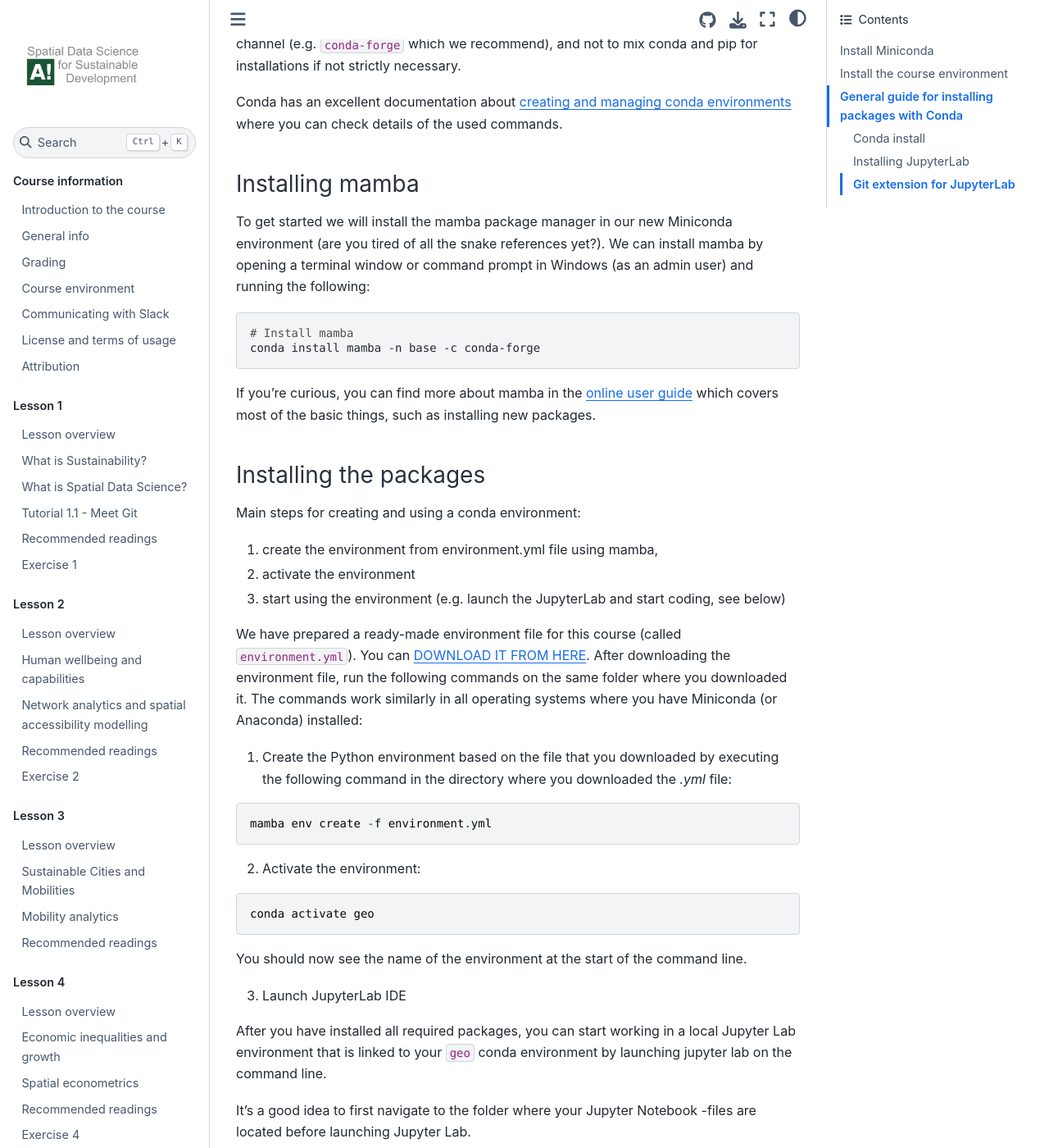
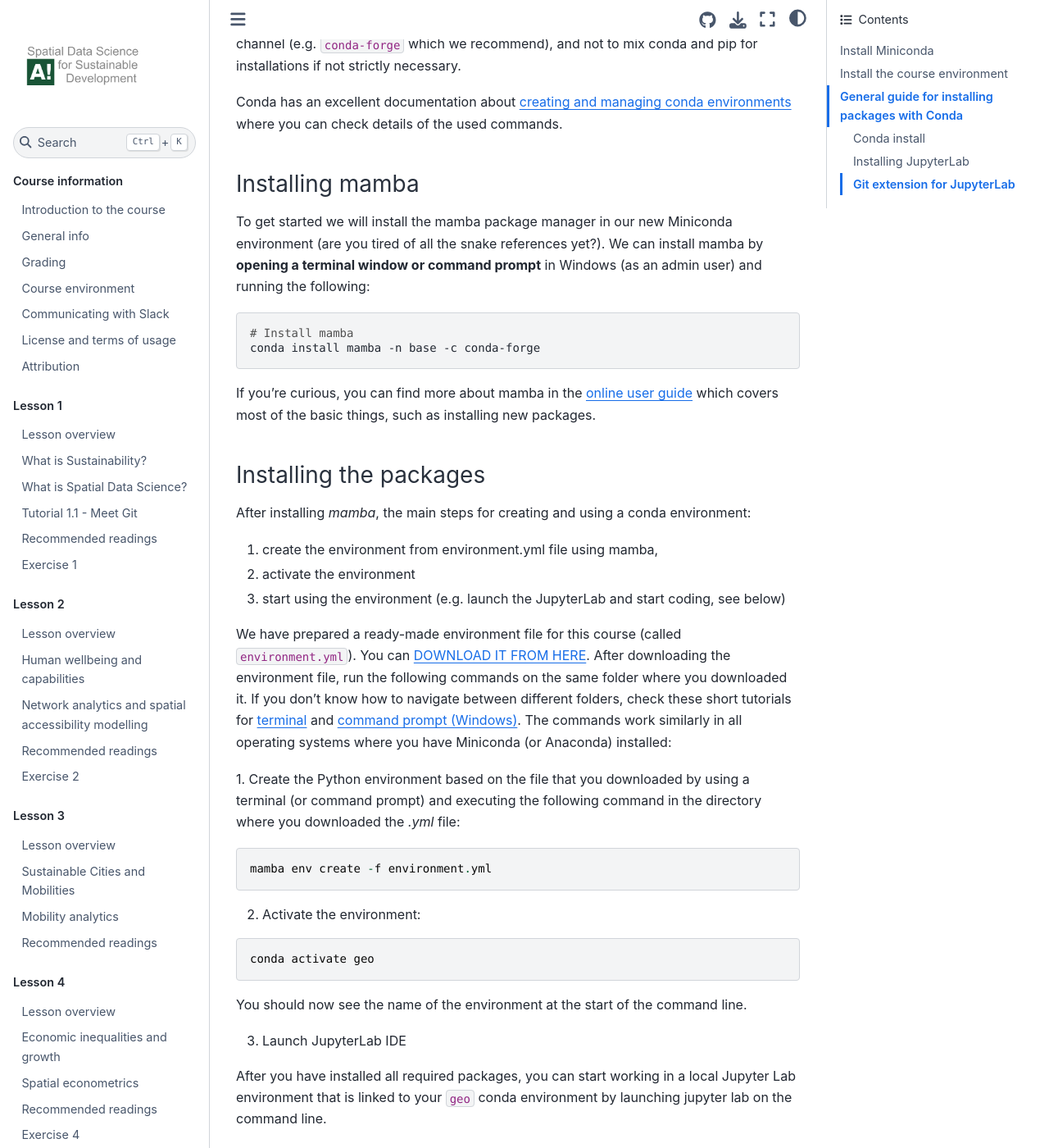
Before and after one commit to AaltoGIS/Sustainability-GIS, a Sphinx documentation site: the page built from source/course-info/installing-miniconda.rst, in a window 1280 px wide and 1400 px high, scrolled down 2492 px. Shown: the whole window at 82% size. Built offline with Sphinx 7.4.7 and the Sphinx Book theme 1.1.4, drawn with Linux system fonts in a browser that asks for light colours; pages that are not in the unit, such as notebooks, are missing from menus.

Commit message:
Update instructions

```diff
--- a/source/course-info/installing-miniconda.rst
+++ b/source/course-info/installing-miniconda.rst
@@ -96,7 +96,7 @@ Installing mamba
 ~~~~~~~~~~~~~~~~
 
 To get started we will install the mamba package manager in our new Miniconda environment (are you tired of all the snake references yet?).
-We can install mamba by opening a terminal window or command prompt in Windows (as an admin user) and running the following:
+We can install mamba by **opening a terminal window or command prompt** in Windows (as an admin user) and running the following:
 
 .. code-block:: bash
 
@@ -108,7 +108,7 @@ If you're curious, you can find more about mamba in the `online user guide <http
 Installing the packages
 ~~~~~~~~~~~~~~~~~~~~~~~
 
-Main steps for creating and using a conda environment:
+After installing `mamba`, the main steps for creating and using a conda environment:
 
 1. create the environment from environment.yml file using mamba,
 2. activate the environment
@@ -116,9 +116,11 @@ Main steps for creating and using a conda environment:
 
 We have prepared a ready-made environment file for this course (called ``environment.yml``). You can  `DOWNLOAD IT FROM HERE <https://github.com/AaltoGIS/Sustainability-GIS/blob/master/environment.yml>`__.
 After downloading the environment file, run the following commands on the same folder where you downloaded it.
+If you don't know how to navigate between different folders, check these short tutorials for `terminal <https://riptutorial.com/terminal/example/26023/basic-navigation-commands>`_ and `command prompt (Windows) <https://riptutorial.com/cmd/example/8646/navigating-in-cmd>`_.
 The commands work similarly in all operating systems where you have Miniconda (or Anaconda) installed:
 
-1. Create the Python environment based on the file that you downloaded by executing the following command in the directory where you downloaded the `.yml` file:
+1. Create the Python environment based on the file that you downloaded by using a terminal (or command prompt)
+and executing the following command in the directory where you downloaded the `.yml` file:
 
 .. code-block::
 
```
